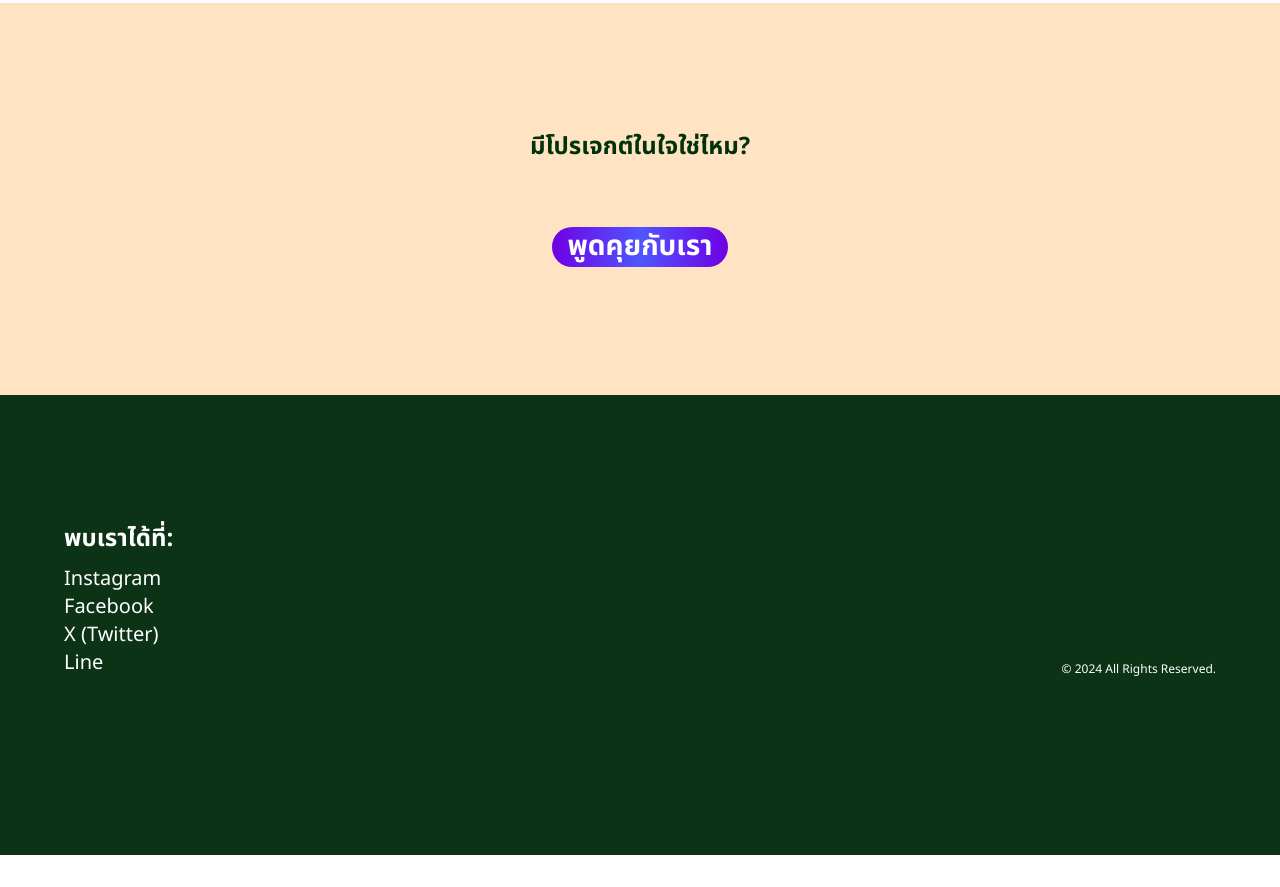
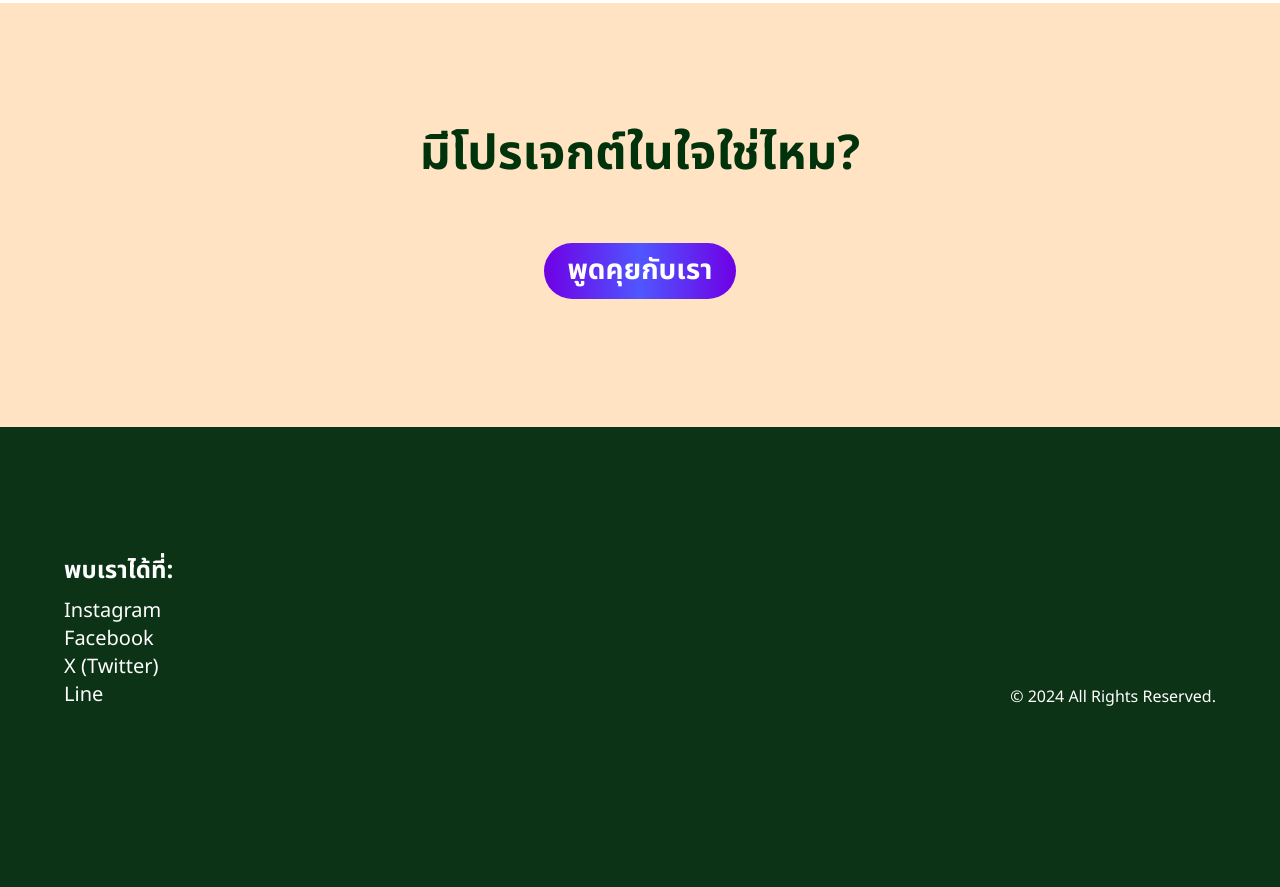
Before and after one commit to attanomad/shiwawan, a Next.js app: page / in a window 1280 px wide. Shown: the part 8160-9047 px from the top of the page. Before the commit the page ends 9015 px from the top, so only its background shows below. Built offline with nearby package versions, Linux system fonts and the light colour scheme.

Commit message:
fix: responsiveness of work detail page, footer, cta section

```diff
--- a/app/works/[slug]/BackButton.tsx
+++ b/app/works/[slug]/BackButton.tsx
@@ -7,7 +7,7 @@ export default function BackButton() {
 
   return (
     <button
-      className="text-white text-base bg-black/20 rounded-lg px-2 py-1"
+      className="text-white text-base md:text-[1.375rem] lg:text-2xl xl:text-[2rem] bg-black/20 rounded-lg px-2 md:px-4 py-1 md:py-2 !leading-normal"
       onClick={() => router.back()}
     >
       กลับ
--- a/app/works/[slug]/page.tsx
+++ b/app/works/[slug]/page.tsx
@@ -20,7 +20,7 @@ export default function WorkDetailPage({
 
   return (
     <header
-      className="h-[510px] w-full flex flex-col justify-between items-start p-4 bg-cover bg-center"
+      className="h-[510px] md:h-[622px] lg:h-[705px] w-full flex flex-col justify-between items-start p-4 md:px-16 md:py-8 bg-cover bg-center"
       style={{
         backgroundImage: `linear-gradient(to bottom, rgba(255,255,255,0), rgba(0,0,0,.5)), url(${
           work.imageUrl || `https://picsum.photos/1200/1000?attnmd=${work.id}`
@@ -29,19 +29,21 @@ export default function WorkDetailPage({
     >
       <BackButton />
       <div className="flex flex-col gap-2 text-white">
-        <h1 className="text-[2rem] font-bold">{work.title}</h1>
+        <h1 className="text-[2rem] md:text-5xl lg:text-[4rem] lg:text-7xl font-bold drop-shadow-[0_0_20px_rgba(0,0,0,.5)]">
+          {work.title}
+        </h1>
         <div className="flex gap-2">
           {work.tags.map((t, i) => (
             <Link
               href="#"
               key={i}
-              className="bg-black text-white px-3 py-1 font-semibold text-[0.625rem] rounded-3xl"
+              className="bg-black text-white px-3 py-2 font-semibold text-[0.625rem] md:text-base rounded-3xl !leading-[80%]"
             >
               {t}
             </Link>
           ))}
         </div>
-        <div className="flex flex-col gap-1 text-white text-sm">
+        <div className="flex flex-col gap-1 text-white text-sm md:text-xl">
           <p>Status: {work.status}</p>
           {work.kickedOffOn && (
             <p>Kicked off on: {formatDate(work.kickedOffOn)}</p>
--- a/components/footer/Footer.tsx
+++ b/components/footer/Footer.tsx
@@ -26,7 +26,7 @@ export default function Footer() {
             ))}
           </ul>
         </div>
-        <p className="text-xs">{content.copyright}</p>
+        <p className="text-xs md:text-base">{content.copyright}</p>
       </div>
 
       {/* Nav Bar Placeholder */}
--- a/components/section-cta/SectionCta.tsx
+++ b/components/section-cta/SectionCta.tsx
@@ -7,10 +7,10 @@ const content = {
 
 export default function SectionCta() {
   return (
-    <section className="flex flex-col px-4 xl:px-16 py-16 xl:py-32 gap-8 xl:gap-16 bg-accent-six">
-      <SectionTitle className="!text-2xl">{content.title}</SectionTitle>
+    <section className="flex flex-col px-4 md:px-12 lg:px-16 py-16 md:py-24 lg:py-32 gap-8 md:gap-12 lg:gap-16 bg-accent-six">
+      <SectionTitle>{content.title}</SectionTitle>
       <div className="flex flex-col justify-center items-center gap-2 md:gap-4 xl:gap-[37px]">
-        <button className="text-white px-4 py-2 font-bold text-base xl:text-[1.75rem] bg-gradient-to-r from-accent-one via-accent-two to-accent-one rounded-[4rem]">
+        <button className="text-white px-4 md:px-6 py-2 md:py-4 font-bold text-base md:text-[1.75rem] xl:text-[1.75rem] bg-gradient-to-r from-accent-one via-accent-two to-accent-one rounded-[4rem]">
           {content.cta}
         </button>
       </div>
```
